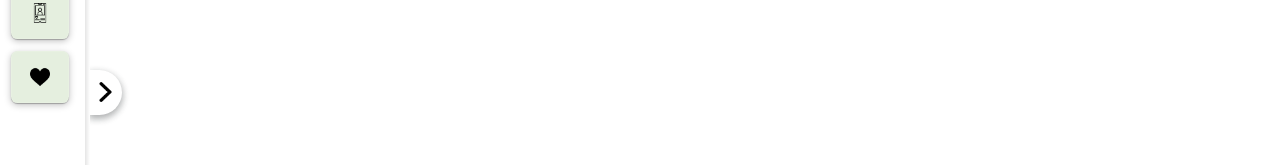
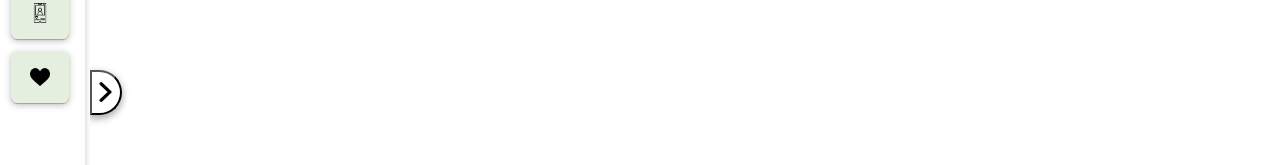
Before and after one commit to kalviumcommunity/S59_Abhinandan_Capstone_Blogosphere, a React (Vite) app in the folder Front-End/: page / in a window 1280 px wide. Shown: the part 263-428 px from the top of the page. Built offline with nearby package versions, Linux system fonts and the light colour scheme.

Commit message:
made changes accoding to the review

```diff
--- a/Front-End/src/Components/SideNavBarClose.jsx
+++ b/Front-End/src/Components/SideNavBarClose.jsx
@@ -42,9 +42,9 @@ function SideNavBarClose() {
                             </button>
                         </div>
                     </div>
-                    <div className='toggleBTNClose' onClick={toggleSideNav}>
+                    <button className='toggleBTNClose' onClick={toggleSideNav}>
                         <img src={rightArr} className="sideNavIconsClose" alt="Toggle" />
-                    </div>
+                    </button>
                 </div>
             )}
         </>
--- a/Front-End/src/Components/SideNavBarOpen.jsx
+++ b/Front-End/src/Components/SideNavBarOpen.jsx
@@ -41,9 +41,9 @@ function SideNavBarOpen({ toggleSideNav }) {
           </button>
         </div>
       </div>
-      <div className='toggleBTN' onClick={handleClick}>
+      <button className='toggleBTN' onClick={handleClick}>
         <img src={leftArr} className="sideNavIcons" alt="Toggle" />
-      </div>
+      </button>
     </div>
   );
 }
```
